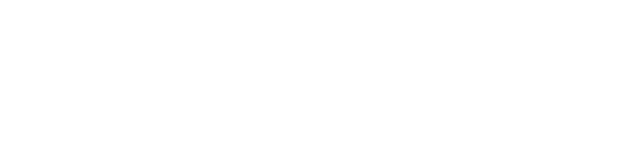
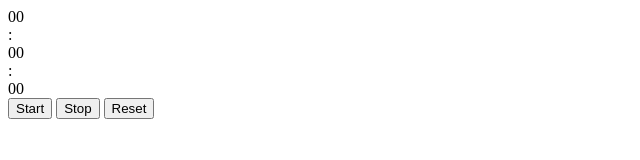
Before and after one commit to alihexon/stopwatch, a plain HTML site: page index.html in a window 1280 px wide. Shown: the whole page, without its empty margins (0-640 px from the left). Drawn offline with Linux system fonts and the light colour scheme.

Commit message:
style(html): Created HTML content

```diff
--- a/index.html
+++ b/index.html
@@ -6,6 +6,21 @@
   <title>Stopwatch</title>
 </head>
 <body>
-
+  <main>
+    <section id="time-container">
+      <div class="time">
+        <div class="hour">00</div>
+        <div class="seperator">:</div>
+        <div class="minute">00</div>
+        <div class="seperator">:</div>
+        <div class="second">00</div>
+      </div>
+    </section>
+    <section id="buttons">
+      <button class="start-btn btn">Start</button>
+      <button class="stop-btn btn">Stop</button>
+      <button class="reset-btn btn">Reset</button>
+    </section>
+  </main>
 </body>
 </html>
```
